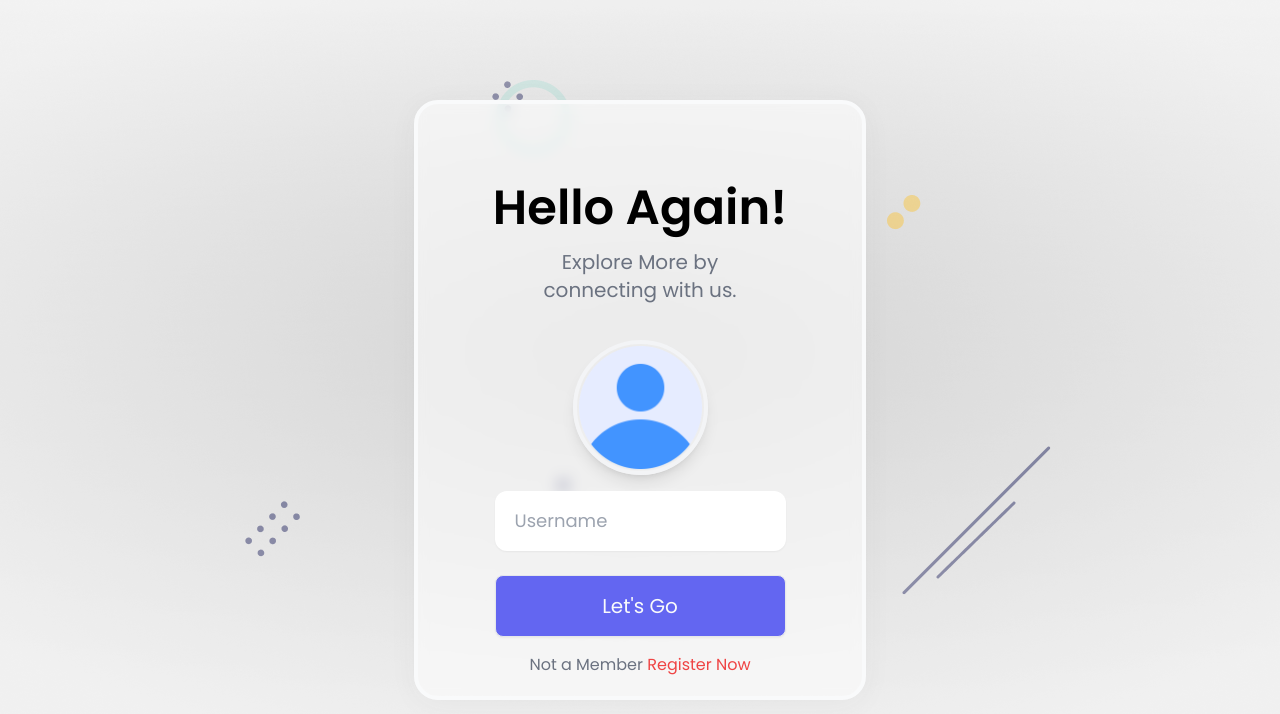
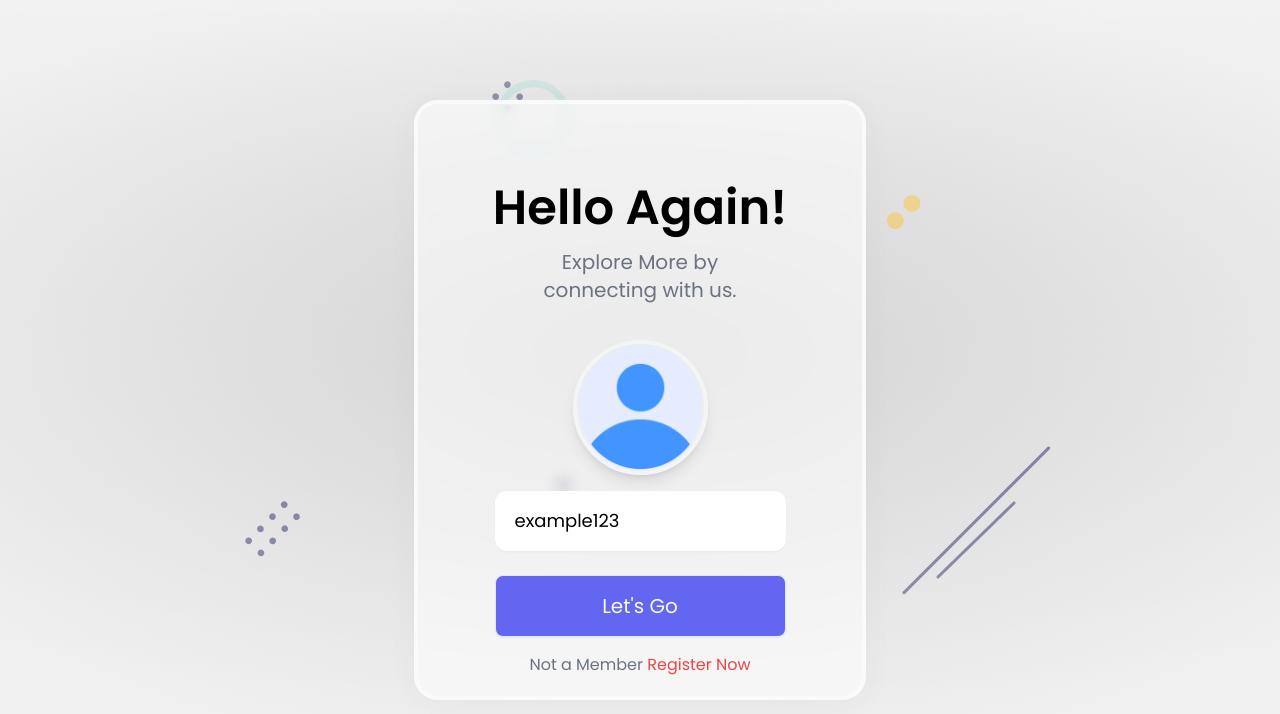
Before and after one commit to Loo-ney/AuthProject02, a React (Create React App) app in the folder client/: page / in a window 1280 px wide. Shown: the top 714 px of the page. Built offline with nearby package versions, Linux system fonts and the light colour scheme; no server answers.

Commit message:
access backend component from frontend react app

```diff
--- a/client/package.json
+++ b/client/package.json
@@ -13,7 +13,8 @@
     "react-hot-toast": "^2.4.1",
     "react-router-dom": "^6.26.2",
     "react-scripts": "5.0.1",
-    "web-vitals": "^2.1.4"
+    "web-vitals": "^2.1.4",
+    "zustand": "^5.0.0-rc.2"
   },
   "scripts": {
     "start": "react-scripts start",
--- a/client/src/components/Password.js
+++ b/client/src/components/Password.js
@@ -46,7 +46,7 @@
 
                     <div className='textbox flex flex-col items-center gap-6'>
                         <input {...formik.getFieldProps('password')} className={styles.textbox} type='text' placeholder='Password' />
-                        <button className={styles.btn} type='submit'>Signf In</button>
+                        <button className={styles.btn} type='submit'>Sign In</button>
                     </div>
 
                     <div className='text-center py-4'>
--- a/client/src/components/Username.js
+++ b/client/src/components/Username.js
@@ -1,9 +1,13 @@
-import React from 'react'
-import { Link } from 'react-router-dom'
+
+// eslint-disable-next-line no-unused-vars
+import React, { useEffect } from 'react'
+
+import { Link, useNavigate } from 'react-router-dom'
 import avatar from '../assets/profile.png'
 import {Toaster} from 'react-hot-toast'
 import { useFormik } from 'formik'
 import { usernameValidate } from '../helper/validate'
+import { useAuthStore } from '../store/store.js'
 
 
 
@@ -11,15 +15,22 @@
 
 export default function Username() {
 
+    const navigate = useNavigate()
+
+    const setUsername = useAuthStore(state => state.setUsername)
+
+
     const formik = useFormik({
         initialValues : {
-            username : ''
+            username : 'example123'
         },
         validate : usernameValidate,
         validateOnBlur : false,
         validateOnChange : false,
         onSubmit : async values => {
-            console.log(values)
+            setUsername(values.username)
+            // console.log(values)
+            navigate('/password')
         }
     })
 
--- a/client/src/helper/validate.js
+++ b/client/src/helper/validate.js
@@ -1,4 +1,5 @@
 import toast from "react-hot-toast"
+import { authenticate } from './helper'
 
 
 
@@ -6,6 +7,16 @@
 //validate login page username
 export async function usernameValidate(values) {
     const errors = usernameVerify({}, values)
+
+    if(values.username){
+        // check user exist or not
+        const { status } = await authenticate(values.username);
+
+        if(status !== 200){
+            errors.exist = toast.error('User does not exist...!')
+        }
+    }
+
 
     return errors
 }
--- /dev/null
+++ b/client/src/store/store.js
@@ -0,0 +1,10 @@
+import { create  } from "zustand";
+
+
+export const useAuthStore = create((set) => ({
+    auth : {
+        username : '',
+        active : false
+    },
+    setUsername : (name) => set((state) => ({ auth : { ...state.auth, username : name } }))
+}))
```
Also changed, not shown: 2 other files (tests, documents, lock files or other folders).
